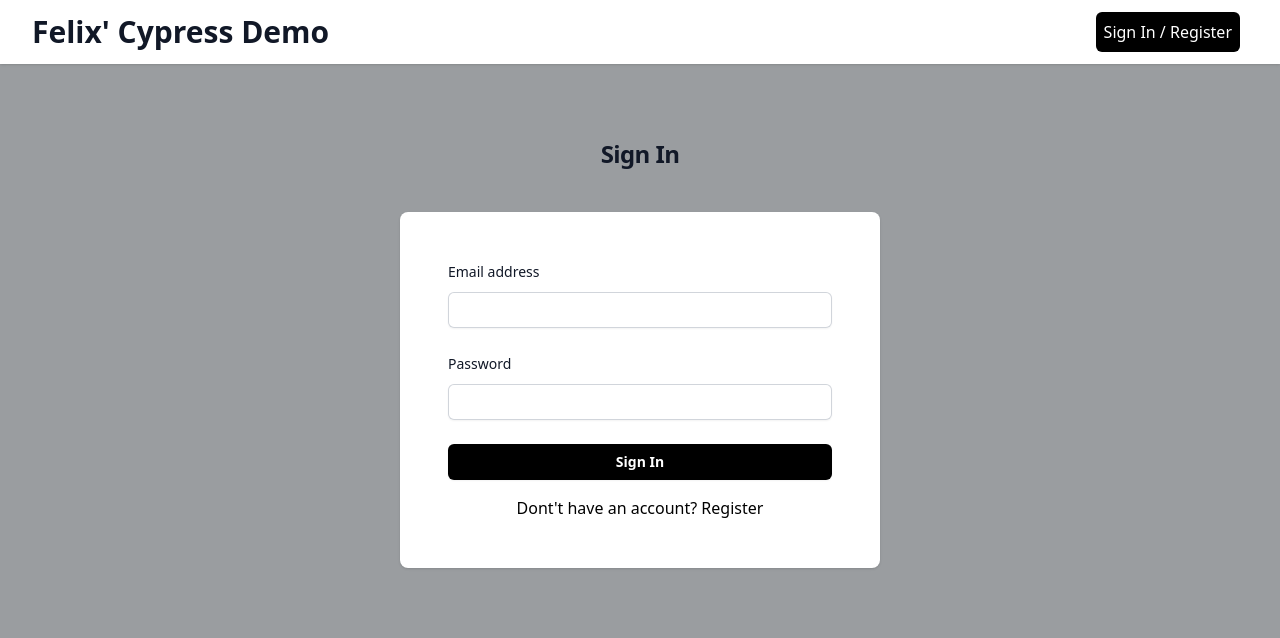
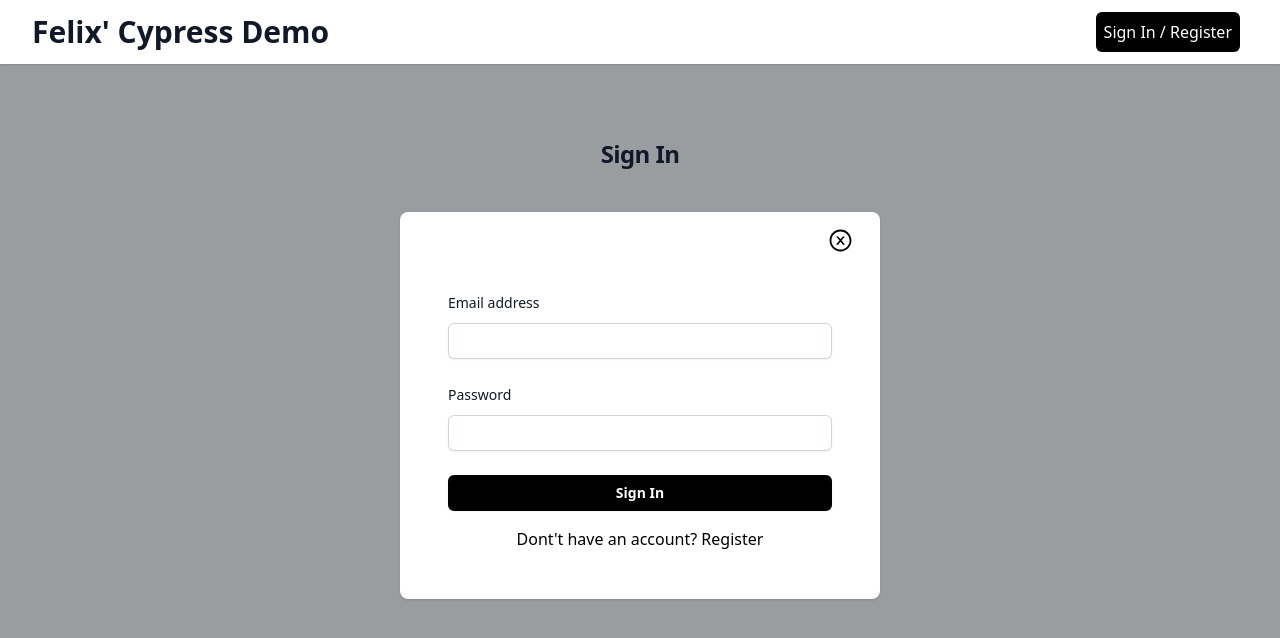
Before and after one commit to Felixljr/Cypress-Presentation-Demo, a React (Vite) app: page / in a window 1280 px wide. Both pictures are taken after a click on the button "Sign In / Register". Shown: the top 638 px of the page. Built offline with nearby package versions, Linux system fonts and the light colour scheme.

Commit message:
Sign In and reg modal complete with react Icons

```diff
--- a/package.json
+++ b/package.json
@@ -19,7 +19,8 @@
     "cypress": "^12.12.0",
     "json-server": "^0.17.3",
     "react": "^18.2.0",
-    "react-dom": "^18.2.0"
+    "react-dom": "^18.2.0",
+    "react-icons": "^4.9.0"
   },
   "devDependencies": {
     "@tailwindcss/forms": "^0.5.3",
--- a/src/App.jsx
+++ b/src/App.jsx
@@ -17,7 +17,7 @@ export default function App() {
       <Navbar modal={handleModal} />
       {modal ? (
         <div>
-          <RegisterOrLogin />
+          <RegisterOrLogin modal={handleModal} />
         </div>
       ) : (
         <div className='bg-white w-fit h-24 rounded-lg mx-auto'>
--- a/src/components/RegisterOrLogin.jsx
+++ b/src/components/RegisterOrLogin.jsx
@@ -1,6 +1,7 @@
 import { useState } from 'react'
+import {AiOutlineCloseCircle} from 'react-icons/ai'
 
-export default function RegisterOrLogin() {
+export default function RegisterOrLogin({ modal}) {
 
 const [signIn, setSignIn] = useState(false)
 
@@ -17,6 +18,11 @@ const [signIn, setSignIn] = useState(false)
 
             <div className='mt-10 sm:mx-auto sm:w-full sm:max-w-[480px]'>
               <div className='bg-white px-6 py-12 shadow sm:rounded-lg sm:px-12'>
+                <div className='relative left-[96%] bottom-8 md:left-[99%] hover:text-red-800'>
+                  <button onClick={modal}>
+                    <AiOutlineCloseCircle size={25} />
+                  </button>
+                </div>
                 <form className='space-y-6' action='#' method='POST'>
                   <div>
                     <label
@@ -103,6 +109,11 @@ const [signIn, setSignIn] = useState(false)
 
             <div className='mt-10 sm:mx-auto sm:w-full sm:max-w-[480px]'>
               <div className='bg-white px-6 py-12 shadow sm:rounded-lg sm:px-12'>
+                <div className='relative left-[96%] bottom-8 md:left-[99%] hover:text-red-800'>
+                  <button onClick={modal}>
+                    <AiOutlineCloseCircle size={25} />
+                  </button>
+                </div>
                 <form className='space-y-6' action='#' method='POST'>
                   <div>
                     <label
```
Also changed, not shown: 1 other file (tests, documents, lock files or other folders).
